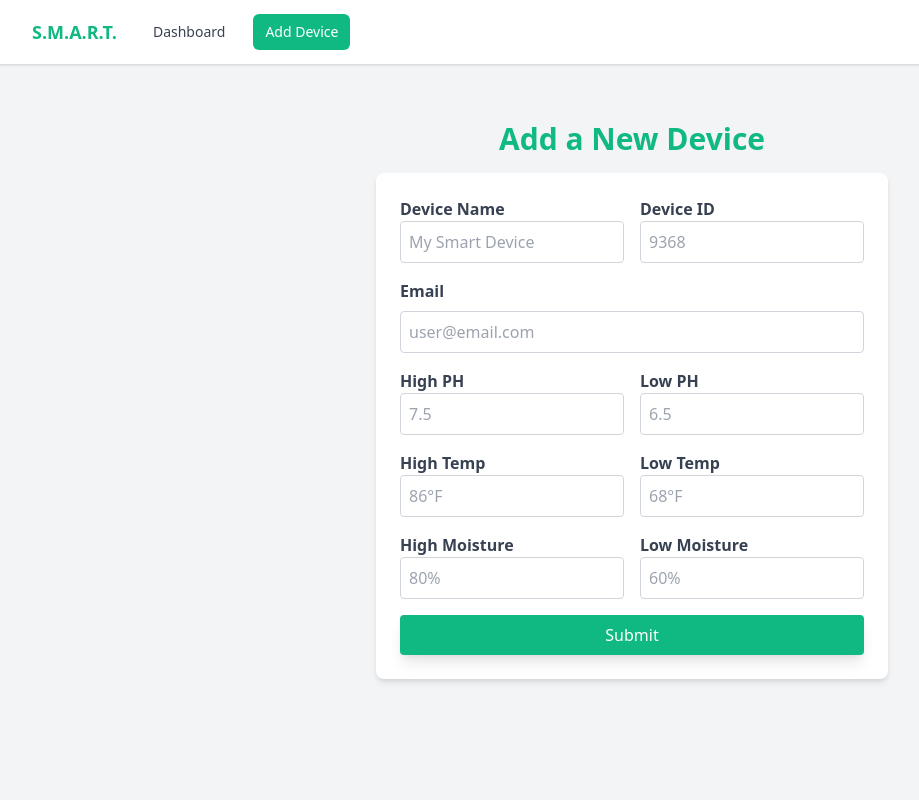
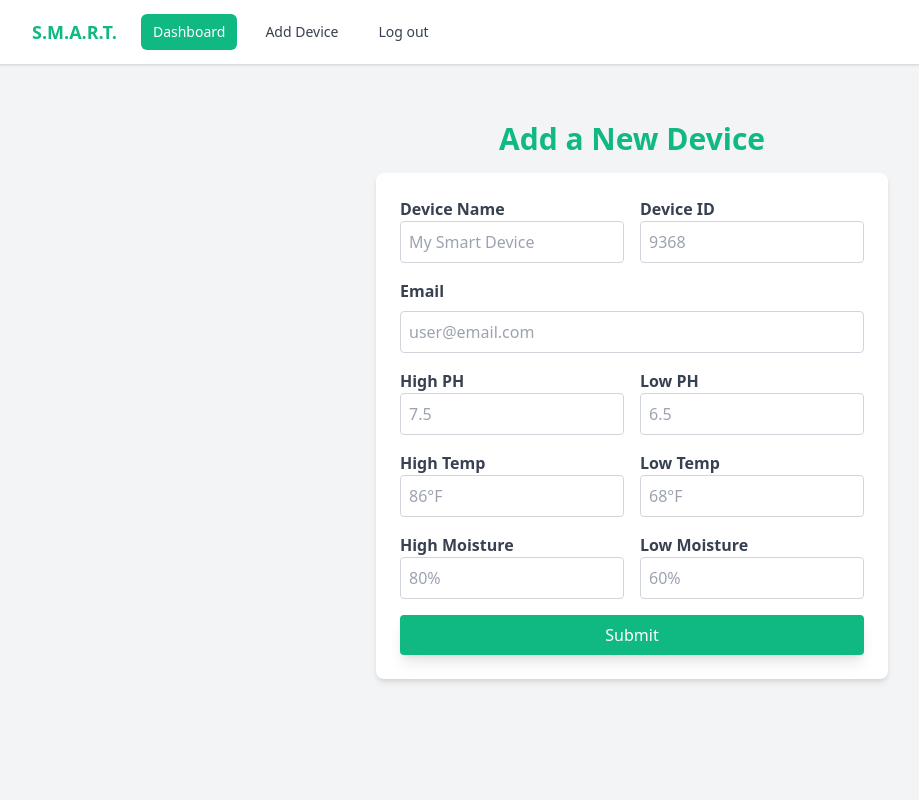
Before and after one commit to Nolan-Reilly/sparkHacks, a Flask app: page /index in a window 1280 px wide. Shown: the whole page, without its empty margins (8-927 px from the left). Run offline with Flask 3, Linux system fonts and the light colour scheme.

Commit message:
Add log out button

```diff
--- a/website/templates/dashboard.html
+++ b/website/templates/dashboard.html
@@ -42,6 +42,7 @@
               <div class="flex space-x-4">
                 <a href="dashboard" class="bg-green-500 text-white px-3 py-2 rounded-md text-sm font-medium" aria-current="page">Dashboard</a>
                 <a href="index" class="text-gray-700 hover:bg-green-500 hover:text-white px-3 py-2 rounded-md text-sm font-medium">Add Device</a>
+                <a href="logout" class="text-gray-700 hover:bg-green-500 hover:text-white px-3 py-2 rounded-md text-sm font-medium">Log out</a>
               </div>
             </div>
             <div class="sm:hidden mobile-menu" id="mobile-menu">
@@ -56,6 +57,7 @@
         <div class="px-2 pt-2 pb-3 space-y-1">
           <a href="dashboard.html" class="bg-green-500 text-white block px-3 py-2 rounded-md text-base font-medium" aria-current="page">Dashboard</a>
           <a href="index.html" class="text-gray-700 hover:bg-green-500 hover:text-white block px-3 py-2 rounded-md text-base font-medium">Add Device</a>
+          <a href="logout" class="text-gray-700 hover:bg-green-500 hover:text-white block px-3 py-2 rounded-md text-base font-medium">Log Out</a>
         </div>
       </div>
     </nav>
--- a/website/templates/index.html
+++ b/website/templates/index.html
@@ -40,8 +40,9 @@
             </div>
             <div class="hidden sm:block sm:ml-6 desktop-menu">
               <div class="flex space-x-4">
-              <a href="dashboard" class="text-gray-700 hover:bg-green-500 hover:text-white px-3 py-2 rounded-md text-sm font-medium">Dashboard</a>
-              <a href="index" class="bg-green-500 text-white px-3 py-2 rounded-md text-sm font-medium" aria-current="page">Add Device</a>
+                <a href="dashboard" class="bg-green-500 text-white px-3 py-2 rounded-md text-sm font-medium" aria-current="page">Dashboard</a>
+                <a href="index" class="text-gray-700 hover:bg-green-500 hover:text-white px-3 py-2 rounded-md text-sm font-medium">Add Device</a>
+                <a href="logout" class="text-gray-700 hover:bg-green-500 hover:text-white px-3 py-2 rounded-md text-sm font-medium">Log out</a>
               </div>
             </div>
             <div class="sm:hidden mobile-menu" id="mobile-menu">
@@ -54,8 +55,9 @@
       </div>
       <div class="sm:hidden" id="mobile-menu-items" style="display: none;">
         <div class="px-2 pt-2 pb-3 space-y-1">
-        <a href="dashboard.html" class="text-gray-700 hover:bg-green-500 hover:text-white block px-3 py-2 rounded-md text-base font-medium">Dashboard</a>
-        <a href="index.html" class="bg-green-500 text-white block px-3 py-2 rounded-md text-base font-medium" aria-current="page">Add Device</a>
+          <a href="dashboard.html" class="bg-green-500 text-white block px-3 py-2 rounded-md text-base font-medium" aria-current="page">Dashboard</a>
+          <a href="index.html" class="text-gray-700 hover:bg-green-500 hover:text-white block px-3 py-2 rounded-md text-base font-medium">Add Device</a>
+          <a href="logout" class="text-gray-700 hover:bg-green-500 hover:text-white block px-3 py-2 rounded-md text-base font-medium">Log Out</a>
         </div>
       </div>
     </nav>
```
Lines whose indentation alone changed are shown as unchanged.
